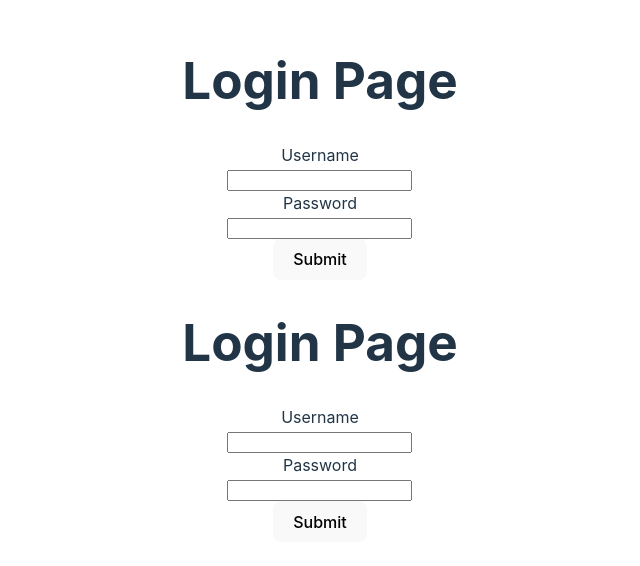
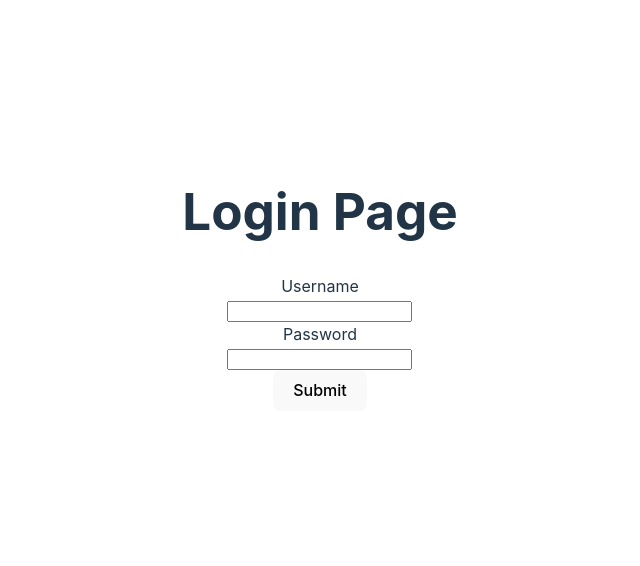
Before and after one commit to Kapil-Vasanth/mini-buildout, a React (Vite) app: page / in a window 1280 px wide. Shown: the part 120-686 px from the top of the page, without its empty margins (320-960 px from the left). Built offline with nearby package versions, Linux system fonts and the light colour scheme.

Commit message:
added a basename to browserRouter

```diff
--- a/src/App.jsx
+++ b/src/App.jsx
@@ -7,7 +7,7 @@ import "./App.css";
 function App() {
   return (
     <>
-    <BrowserRouter>
+    <BrowserRouter basename="/">
       <Routes>
         <Route path="/" element={<Login />} />
         <Route path="/login" element={<Login />} />
--- a/src/main.jsx
+++ b/src/main.jsx
@@ -2,17 +2,10 @@ import React from 'react'
 import ReactDOM from 'react-dom/client'
 import App from './App.jsx'
 import './index.css'
-import { BrowserRouter, Routes, Route } from "react-router-dom";
-import Login from "./components/Login"
+
 
 ReactDOM.createRoot(document.getElementById('root')).render(
   <React.StrictMode>
     <App />
-    <BrowserRouter>
-      <Routes>
-        <Route path="/" element={<Login />} />
-        <Route path="/login" element={<Login />} />
-      </Routes>
-    </BrowserRouter>
   </React.StrictMode>,
 )
```
